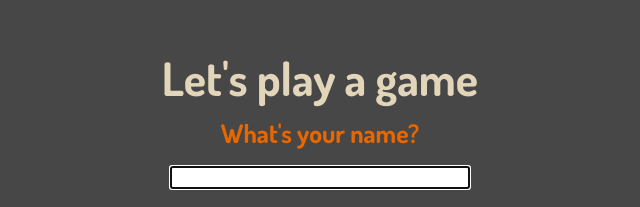
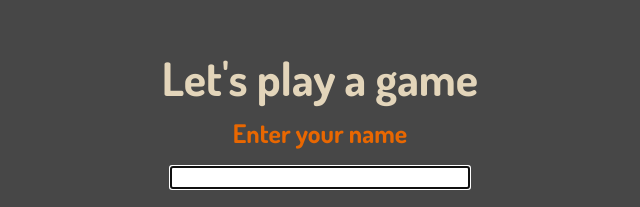
Before and after one commit to richarddewit/RichardDeWit.github.io, a Svelte app: page / in a window 1280 px wide. Shown: the part 171-378 px from the top of the page, without its empty margins (320-960 px from the left). Built offline with nearby package versions, Linux system fonts and the light colour scheme; a web font is replaced by a local one.

Commit message:
Add smart-assery

```diff
--- a/src/App.svelte
+++ b/src/App.svelte
@@ -5,11 +5,18 @@
   import { PlayerName } from "@/stores";
 
   let name = "";
+  let message = "";
   let startGame = false;
 
   function setName() {
-    let n = name.substr(0, 16);
-    PlayerName.set(n || "You");
+    name = name.replace(/[^\w -]/g, "").substr(0, 16).trim();
+    if (name.toLowerCase() === "your name") {
+      message = "Very funny";
+      name = "";
+      return;
+    }
+
+    PlayerName.set(name || "You");
     startGame = true;
   }
 
@@ -30,7 +37,7 @@
     <h1>Let's play a game</h1>
     <form on:submit|preventDefault={setName}>
       <div class="form-control">
-        <label for="name">What's your name?</label>
+        <label for="name">Enter your name</label>
         <input
           name="name"
           id="name"
@@ -38,6 +45,10 @@
           bind:value={name}
           autofocus
           maxlength="16" />
+
+        <p>
+          <small>{message}</small>
+        </p>
       </div>
 
       <button type="submit">
```
